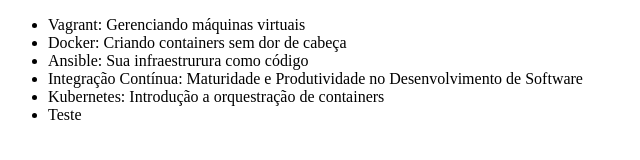
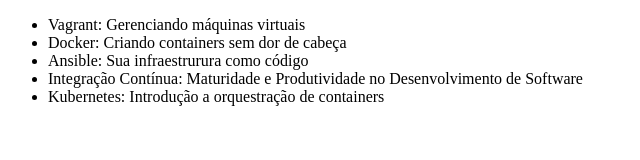
Before and after one commit to alberto-palmeira/alura-git, a plain HTML site: page index.html in a window 1280 px wide. Shown: the full height of the page, 0-640 px from the left. Drawn offline with Linux system fonts and the light colour scheme.

Commit message:
Revert "Alterando o código"
This reverts commit b7b9a8fdf37918417410d2aad5e4496a5f14b072.

```diff
--- a/index.html
+++ b/index.html
@@ -11,7 +11,6 @@
         <li>Ansible: Sua infraestrurura como código</li>
         <li>Integração Contínua: Maturidade e Produtividade no Desenvolvimento de Software</li>
         <li>Kubernetes: Introdução a orquestração de containers</li>
-        <li>Teste</li>
     </ul>
 </body>
 </html>
```
